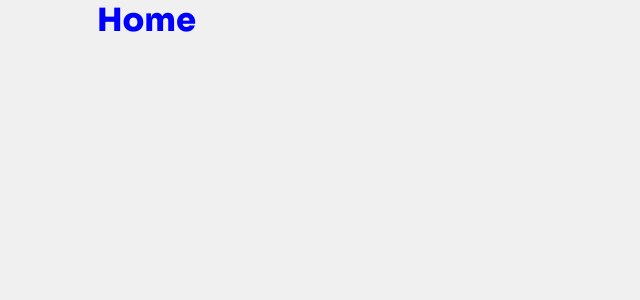
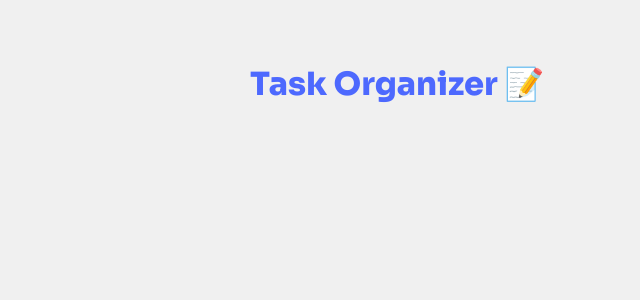
Before and after one commit to Ignacio-fabianamaria/task_organizer, a React (Vite) app: page / in a window 1280 px wide. Shown: the top 300 px of the page, without its empty margins (243-883 px from the left). Built offline with nearby package versions, Linux system fonts and the light colour scheme.

Commit message:
feat: add header component

```diff
--- /dev/null
+++ b/src/components/Header/Header.module.css
@@ -0,0 +1,6 @@
+.container{
+    color: var(--primary);
+    margin-top: 4rem;
+    display: flex;
+    justify-content: center;
+}
--- /dev/null
+++ b/src/components/Header/index.tsx
@@ -0,0 +1,9 @@
+import styles from './Header.module.css';
+
+export function Header(){
+    return(
+        <div className={styles.container}>
+            <h1>Task Organizer 📝</h1>
+        </div>
+    )
+}
--- a/src/pages/Home/index.tsx
+++ b/src/pages/Home/index.tsx
@@ -1,7 +1,10 @@
-import styles from './Home.module.css'
+import { Header } from "../../components/Header";
+// import styles from './Home.module.css'
 
 export function Home(){
     return(
-        <h1 className={styles.home}>Home</h1>
+        <div>
+            <Header />
+        </div>
     )
 }
```
